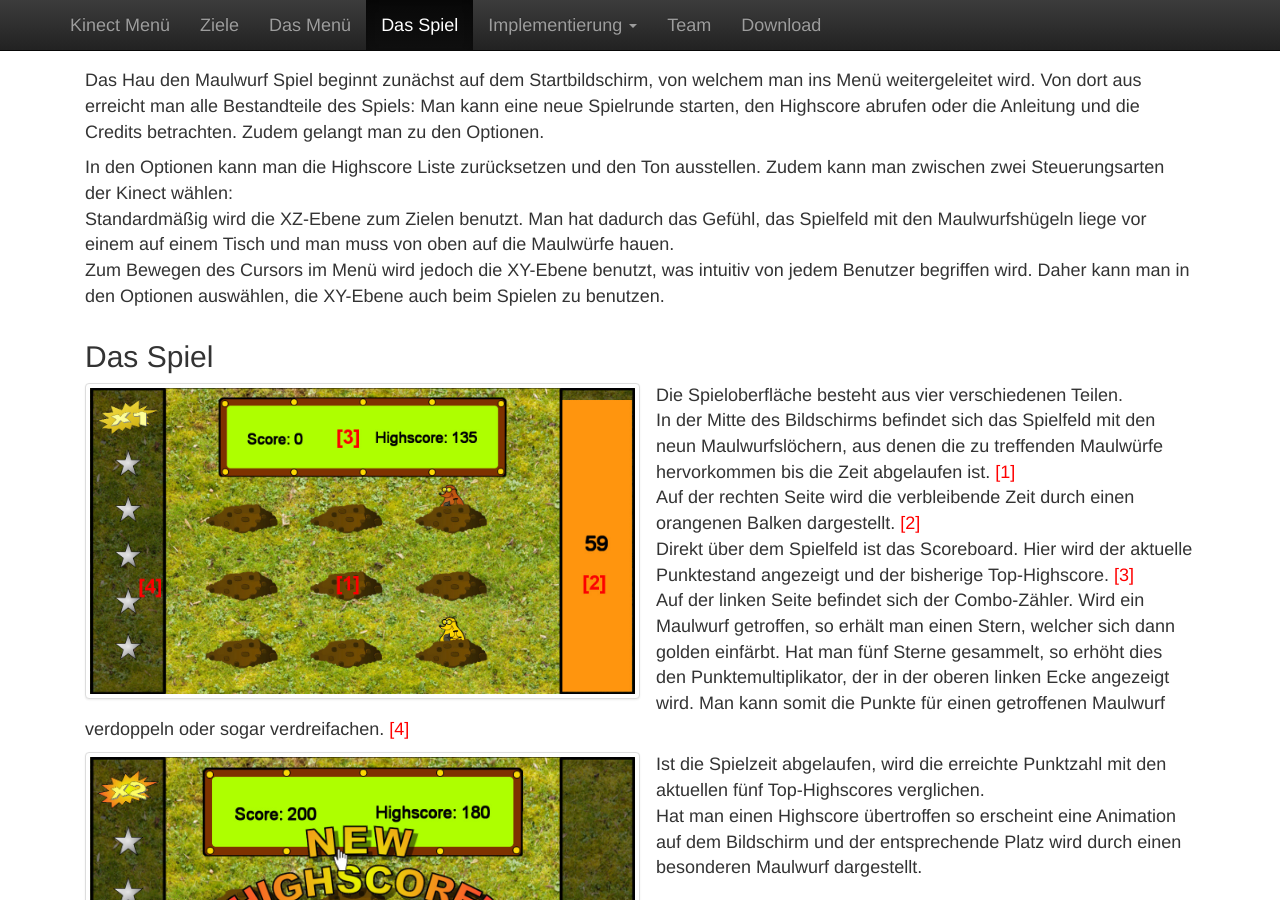
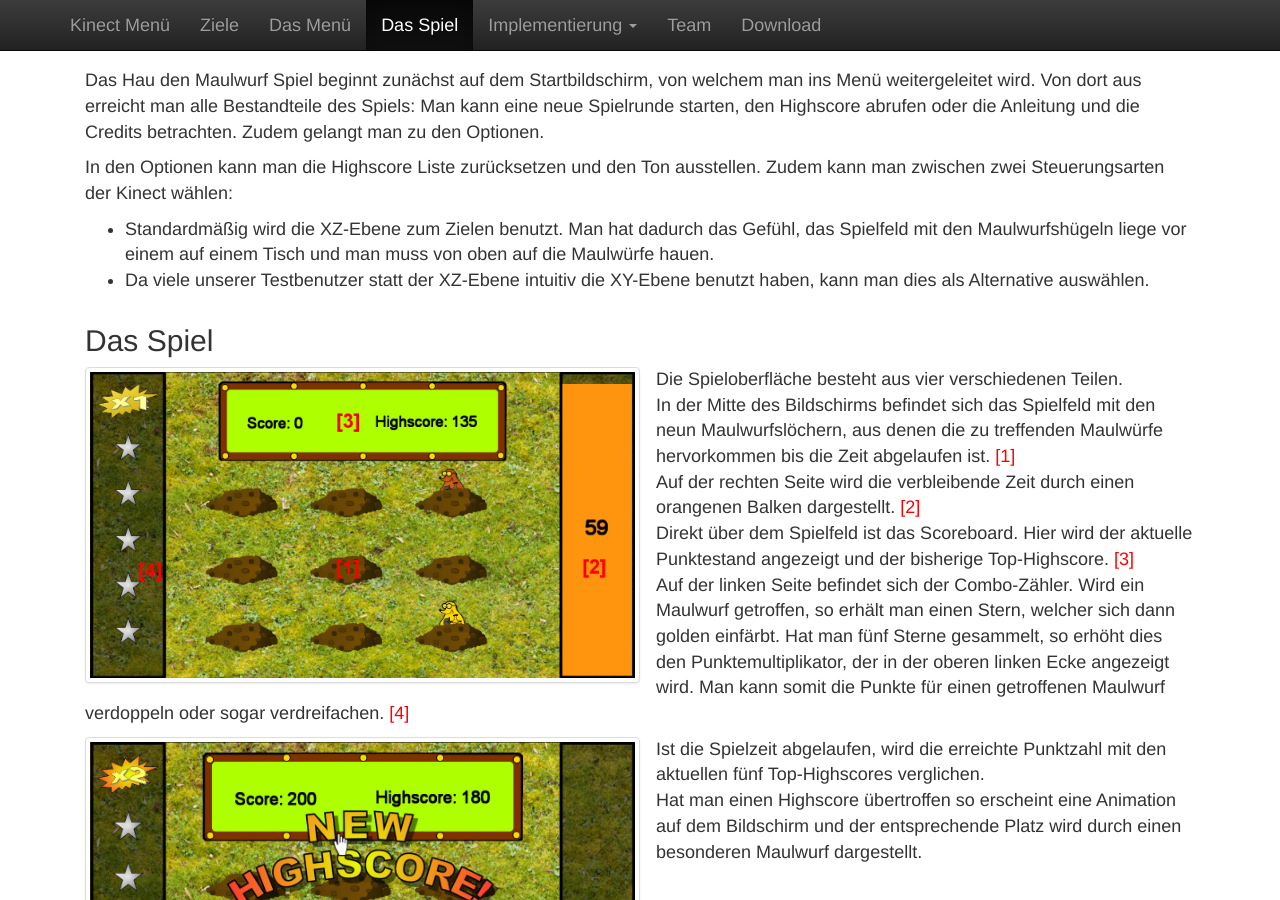
Before and after one commit to dagophil/sfml_openni, a Jekyll site: the page built from doc_src/game.html, in a window 1280 px wide and 900 px high, scrolled down 755 px. Built offline with Jekyll 4.4.1, drawn with Linux system fonts in a browser that asks for light colours.

Commit message:
Doc: Small changes on game.html.

```diff
--- a/doc_src/game.html
+++ b/doc_src/game.html
@@ -28,9 +28,12 @@ menupos: 3
 </div>
 <div class="container-fluid">
     <p>Das Hau den Maulwurf Spiel beginnt zunächst auf dem Startbildschirm, von welchem man ins Menü weitergeleitet wird. Von dort aus erreicht man alle Bestandteile des Spiels: Man kann eine neue Spielrunde starten, den Highscore abrufen oder die Anleitung und die Credits betrachten. Zudem gelangt man zu den Optionen.</p>
-    <p>In den Optionen kann man die Highscore Liste zurücksetzen und den Ton ausstellen. Zudem kann man zwischen zwei Steuerungsarten der Kinect wählen:<br />
-    Standardmäßig wird die XZ-Ebene zum Zielen benutzt. Man hat dadurch das Gefühl, das Spielfeld mit den Maulwurfshügeln liege vor einem auf einem Tisch und man muss von oben auf die Maulwürfe hauen.<br />
-    Zum Bewegen des Cursors im Menü wird jedoch die XY-Ebene benutzt, was intuitiv von jedem Benutzer begriffen wird. Daher kann man in den Optionen auswählen, die XY-Ebene auch beim Spielen zu benutzen.</p>
+    <p>In den Optionen kann man die Highscore Liste zurücksetzen und den Ton ausstellen. Zudem kann man zwischen zwei Steuerungsarten der Kinect wählen:
+    </p>
+    <ul>
+        <li>Standardmäßig wird die XZ-Ebene zum Zielen benutzt. Man hat dadurch das Gefühl, das Spielfeld mit den Maulwurfshügeln liege vor einem auf einem Tisch und man muss von oben auf die Maulwürfe hauen.</li>
+        <li>Da viele unserer Testbenutzer statt der XZ-Ebene intuitiv die XY-Ebene benutzt haben, kann man dies als Alternative auswählen.</li>
+    </ul>
 </div>
 
 <div class="container-fluid">
```
